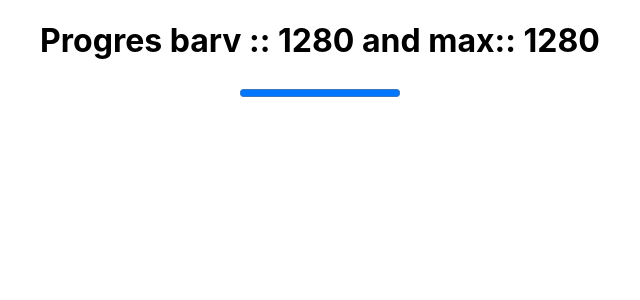
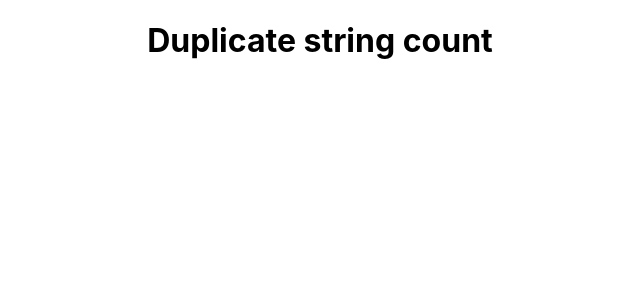
Before and after one commit to shiv7727/react-concepts, a React (Create React App) app: page / in a window 1280 px wide. Shown: the top 300 px of the page, without its empty margins (320-960 px from the left). Built offline with nearby package versions, Linux system fonts and the light colour scheme.

Commit message:
duplicate string count

```diff
--- a/src/App.js
+++ b/src/App.js
@@ -1,33 +1,26 @@
-import { useEffect, useRef, useState } from 'react';
+import React from 'react';
 import './App.css';
 
 function App() {
-	const [time, setTime] = useState(0);
-	let id = useRef(null);
-	let sizeOfViewPort = visualViewport.width;
-	// let sizeOfViewPort = 10;
-	function handleTime() {
-		id.current = setInterval(() => {
-			setTime((prevState) => prevState + 1);
-		}, 1);
+	let str = 'hello world world is good but world is not very good';
+	let strArr = str.split(' ');
+	console.log(strArr);
+
+	let obj = {};
+	function wordCount(strArr) {
+		for (let i = 0; i < strArr.length; i++) {
+			if (obj[strArr[i]] === undefined) {
+				obj[strArr[i]] = 1;
+			} else {
+				obj[strArr[i]]++;
+			}
+		}
 	}
-
-	useEffect(() => {
-		handleTime();
-		return () => clearInterval(id.current);
-	}, []);
-
-	useEffect(() => {
-		if (time > sizeOfViewPort - 1) {
-			clearInterval(id.current);
-		}
-	}, [time]);
+	wordCount(strArr);
+	console.log('obj', obj);
 	return (
 		<div className='App'>
-			<h1>
-				Progres barv :: {time} and max:: {sizeOfViewPort}
-			</h1>
-			<progress value={time} max={sizeOfViewPort} />
+			<h1>Duplicate string count</h1>
 		</div>
 	);
 }
```
